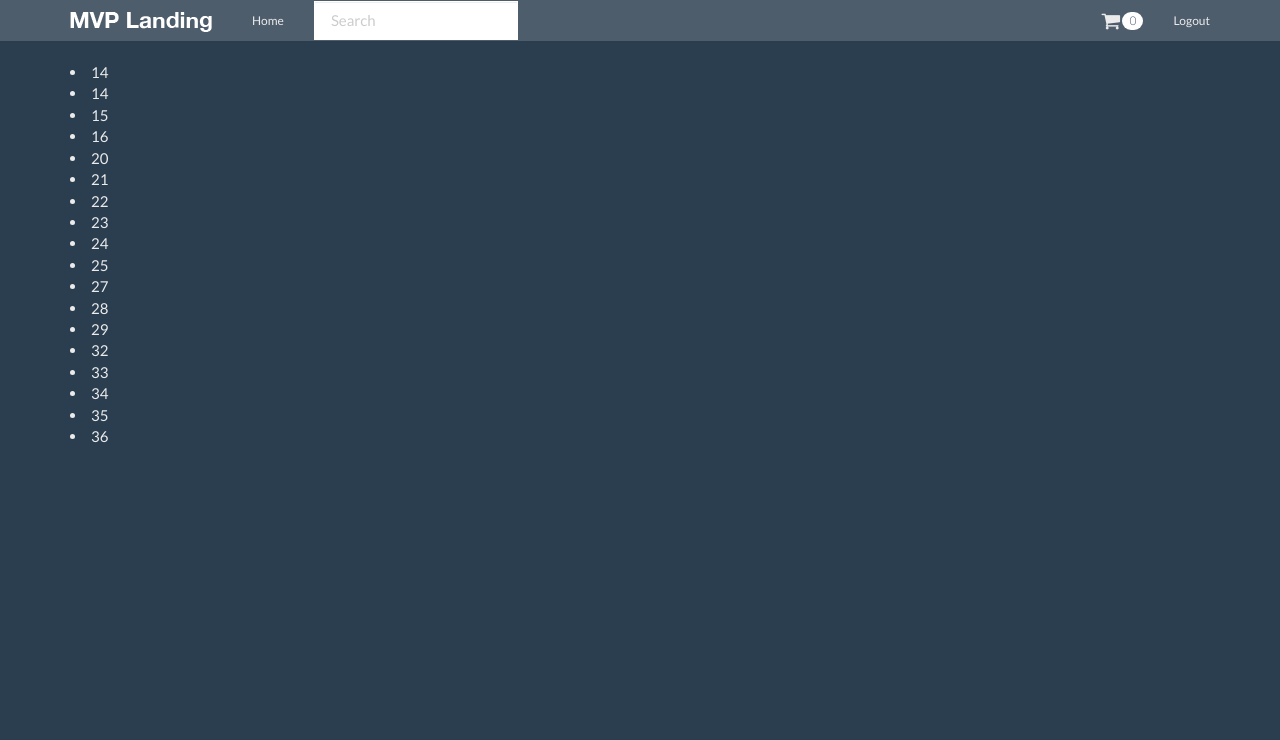
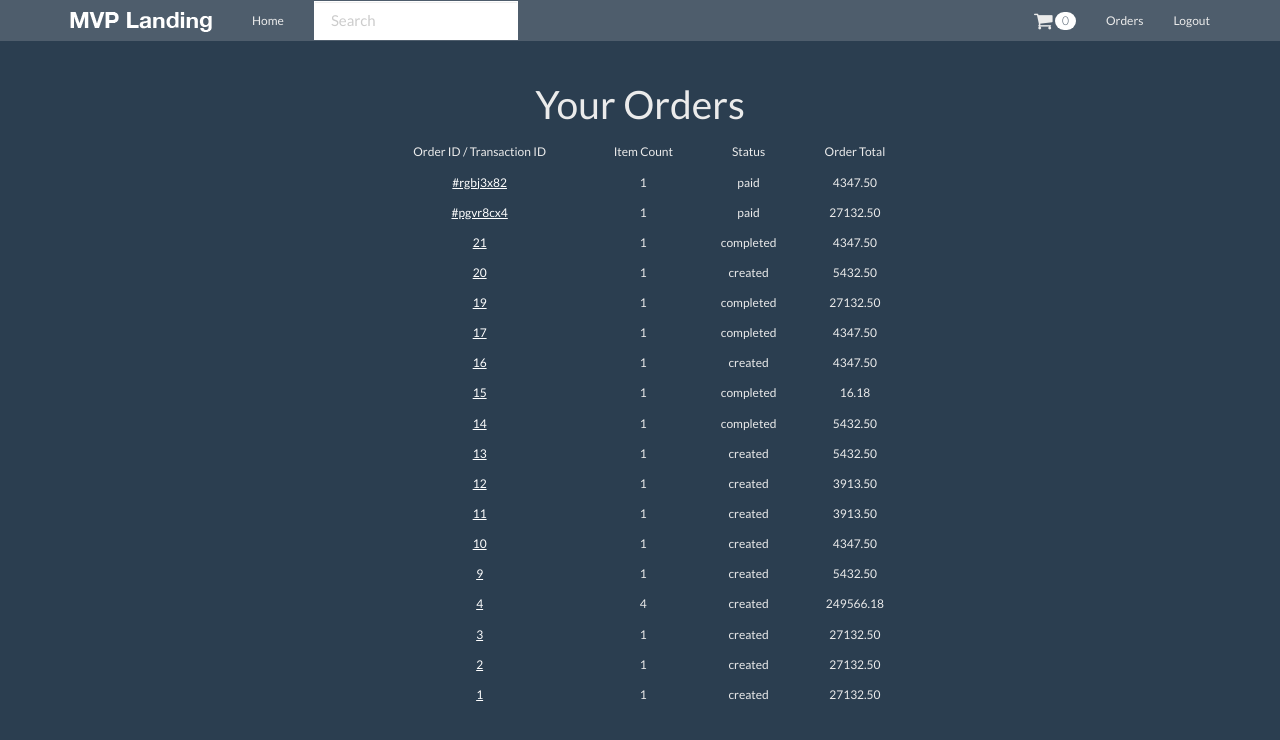
Before and after one commit to bopopescu/django-estore, a Django app: page /orders/ in a window 1280 px wide. Shown: the top 740 px of the page. Run offline with Django 3.2, Linux system fonts and the light colour scheme; a user stored in the database is signed in; data comes from the database, SQL or seed files in the repository; both versions use the stored data as it was after the commit; parts of the project's set-up code (start-up, migrations or seed data) failed here and were passed over; some libraries are stand-ins or nearby versions; some web fonts are replaced.

Commit message:
111 UI Updates

```diff
--- a/src/orders/models.py
+++ b/src/orders/models.py
@@ -1,5 +1,6 @@
 from decimal import Decimal
 from django.conf import settings
+from django.core.urlresolvers import reverse
 from django.db import models
 from django.db.models.signals import pre_save, post_save
 
@@ -89,6 +90,12 @@ class Order(models.Model):
     def __unicode__(self):
         return str(self.cart.id)
 
+    class Meta:
+        ordering = ['-id']
+
+    def get_absolute_url(self):
+        return reverse("order_detail", kwargs={"pk": self.pk})
+
     def mark_completed(self, order_id=None):
         self.status = "paid"
         if order_id and not self.order_id:
--- a/src/orders/templates/orders/address_select.html
+++ b/src/orders/templates/orders/address_select.html
@@ -9,6 +9,7 @@
         <form method="POST" action="">{% csrf_token %}
             {{ form|crispy }}
             <input type="submit" class="btn btn-default" value="Select">
+            <a class="btn btn-link" href="{% url 'user_address_create' %}">Add New</a>
         </form>
     </div>
 {% endblock %}
--- a/src/orders/templates/orders/order_list.html
+++ b/src/orders/templates/orders/order_list.html
@@ -1,10 +1,44 @@
 {% extends "base.html"%}
 
 {% block content %}
-    {% for object in object_list %}
-        <li>
-        {{ object }}
-        </li>
+    <div class="col-sm-6 col-sm-offset-3 text-center">
+        {% if object_list|length <= 0 %}
+            <div class="text-center">
+                <p class="lead">
+                    You do not currently have orders
+                </p>
+            </div>
+        {% else %}
+            <h1>Your Orders</h1>
+            <table class="table">
+                <tr>
+                    <td>Order ID / Transaction ID</td>
+                    <td>Item Count</td>
+                    <td>Status</td>
+                    <td>Order Total</td>
+                </tr>
+                {% for object in object_list %}
+                    <tr>
+                        <td><a href="{{ object.get_absolute_url }}">
+                            {% if object.order_id %}
+                                #{{ object.order_id }}
+                            {% else %}
+                                {{ object.id }}
+                            {% endif %}
+                        </a></td>
+                        <td>
+                            {{ object.cart.items.count }}
+                        </td>
+                        <td>
+                            {{ object.status }}
+                        </td>
+                        <td>
+                            {{ object.order_total }}
+                        </td>
+                    </tr>
+                {% endfor %}
+            </table>
+        {% endif %}
+    </div>
 
-    {% endfor %}
 {% endblock %}
--- a/src/templates/navbar.html
+++ b/src/templates/navbar.html
@@ -31,6 +31,7 @@
                     </a>
                 </li>
                 {% if request.user.is_authenticated %}
+                    <li><a href="{% url 'orders' %}">Orders</a></li>
                     <li><a href="{% url 'auth_logout' %}">Logout</a></li>
                 {% else %}
                     <li><a href="{% url 'registration_register' %}">Register</a></li>
```
Also changed, not shown: src/db.sqlite3.
